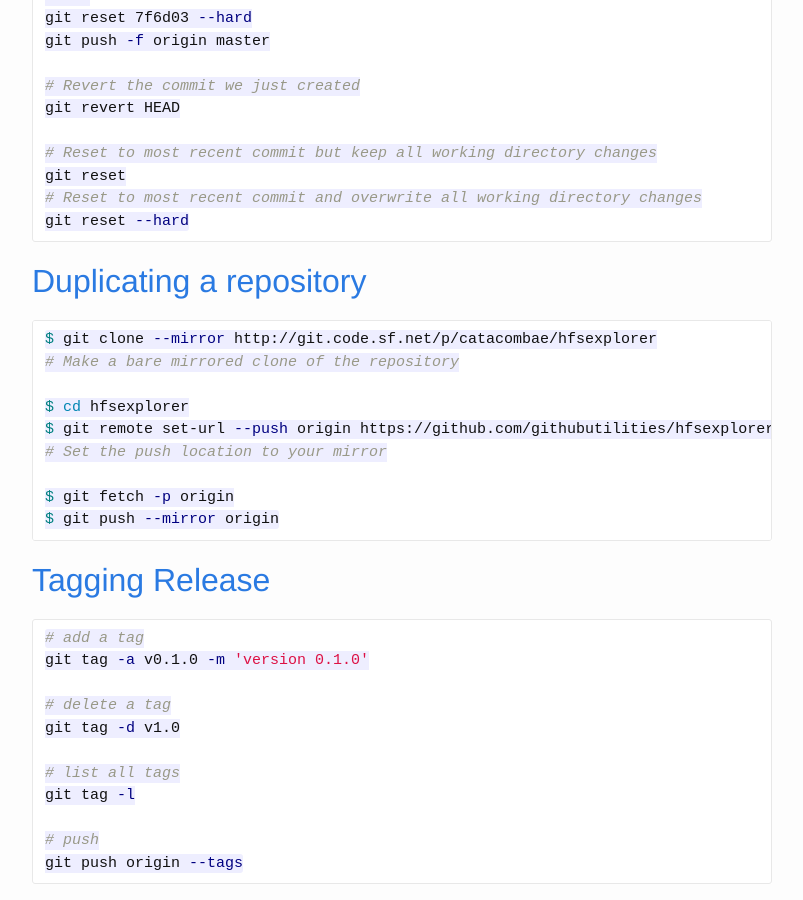
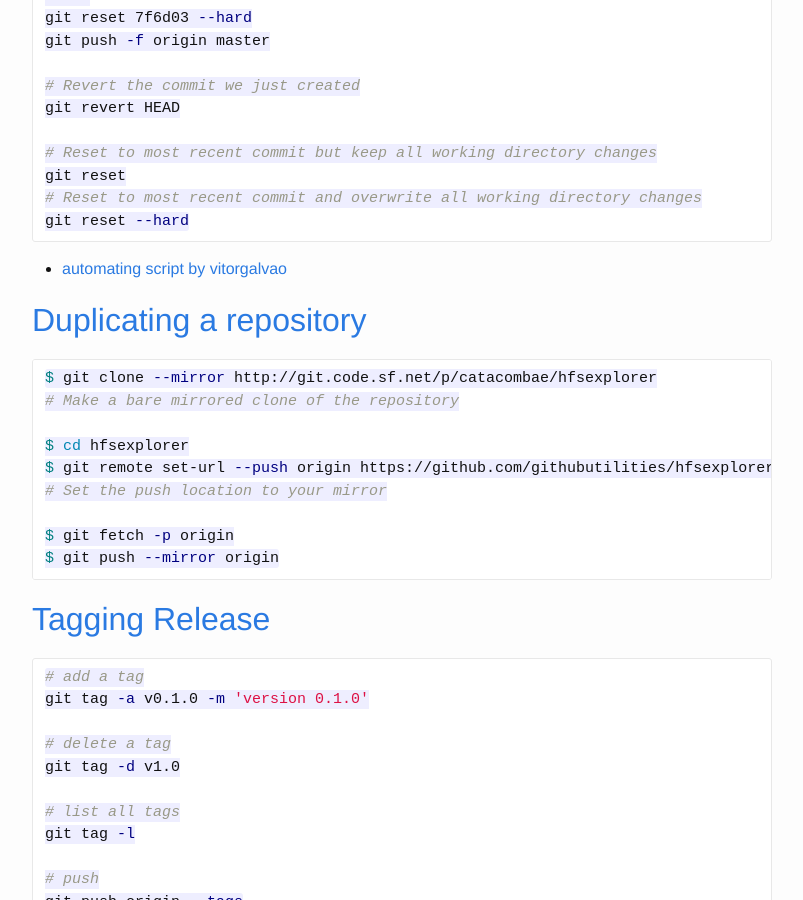
Before and after one commit to githubutilities/githubutilities.github.io, a Jekyll site: the page built from _posts/2015-01-22-personal-git-command-cheat-sheet.markdown, in a window 1280 px wide and 900 px high, scrolled down 3624 px. Shown: the whole window, without its empty margins (238-1041 px from the left). Built offline with Jekyll 4.4.1, drawn with Linux system fonts in a browser that asks for light colours; Markdown is read by kramdown in place of the engine named in the settings.

Commit message:
add scripts by vitorgalvao

````diff
--- a/_posts/2015-01-22-personal-git-command-cheat-sheet.markdown
+++ b/_posts/2015-01-22-personal-git-command-cheat-sheet.markdown
@@ -180,6 +180,8 @@ git reset
 git reset --hard
 ```
 
+* [automating script by vitorgalvao](https://github.com/vitorgalvao/tiny-scripts/blob/master/prfix)
+
 
 ## [Duplicating a repository](https://help.github.com/articles/duplicating-a-repository/)
 
````
